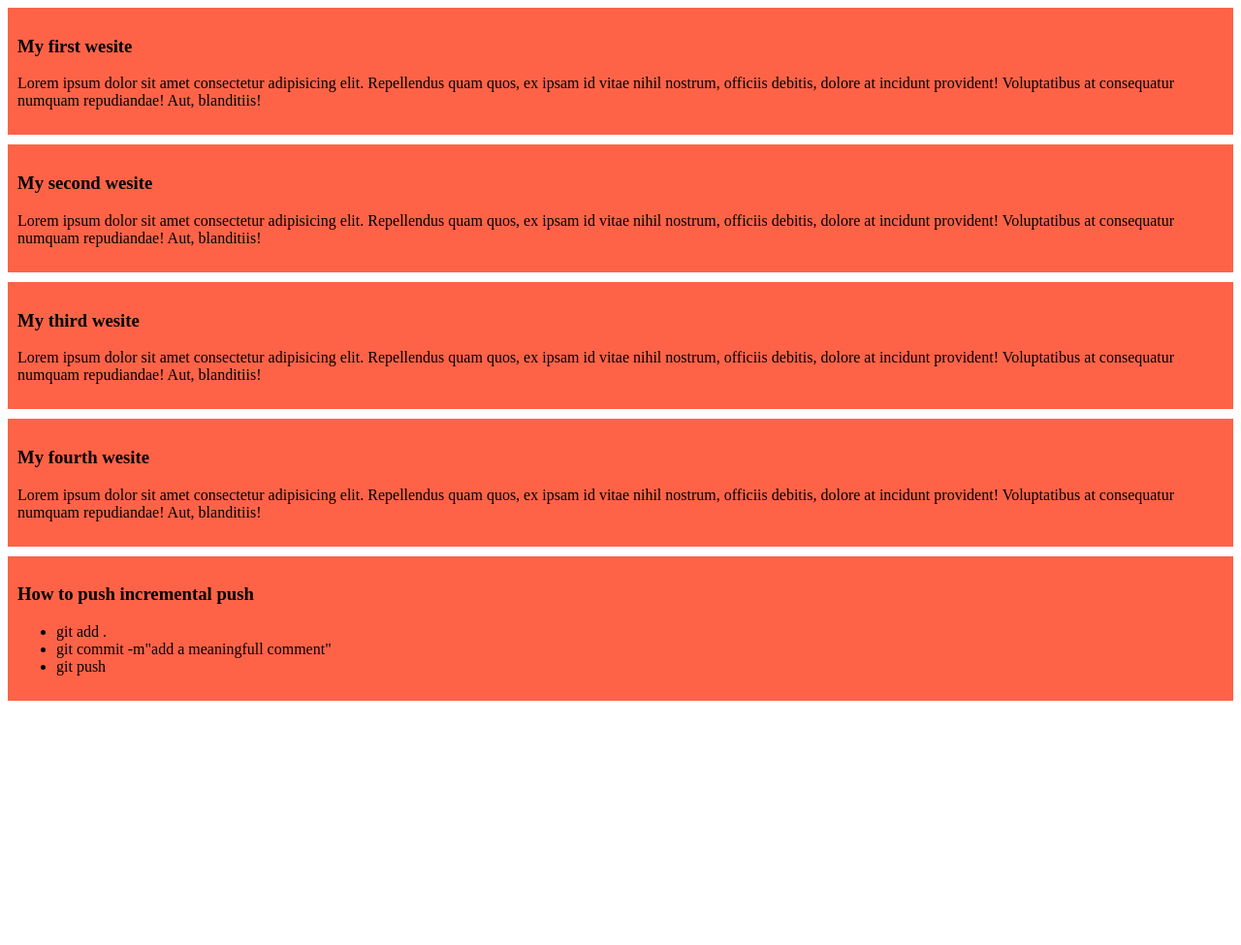
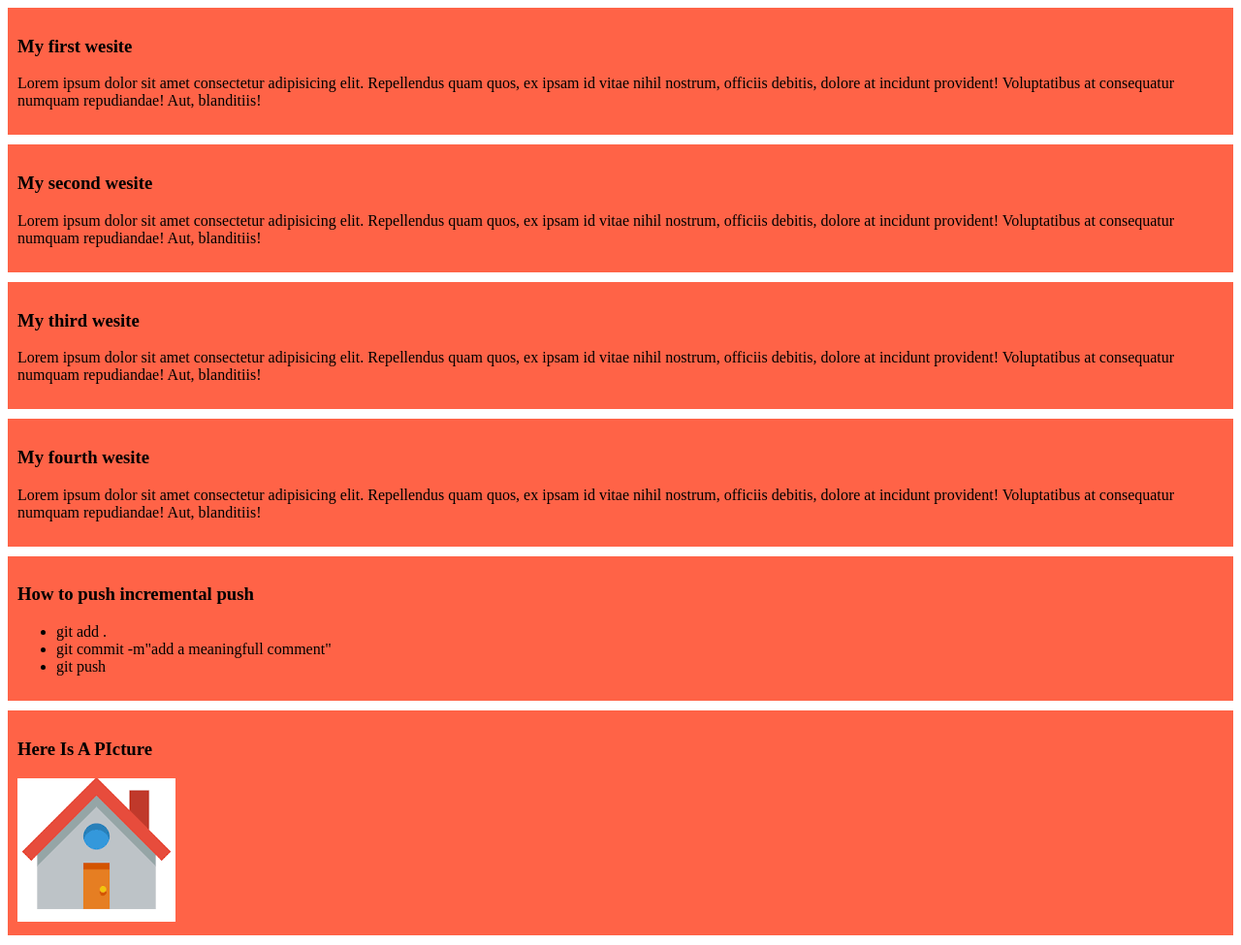
Before and after one commit to saad2206/my-simple-website, a plain HTML site: page index.html in a window 1280 px wide. Shown: the whole page at 97% size. Before the commit the page ends 800 px from the top, so only its background shows below. Drawn offline with Linux system fonts and the light colour scheme.

Commit message:
add code in  site

```diff
--- a/index.html
+++ b/index.html
@@ -31,5 +31,9 @@
             <li>git push</li>
         </ul>
     </div>
+    <div>
+        <h3>Here Is A PIcture</h3>
+        <img src="images/download.png" alt="">
+    </div>
 </body>
 </html>
```
Also changed, not shown: images/download.png (added), 1 other file.
